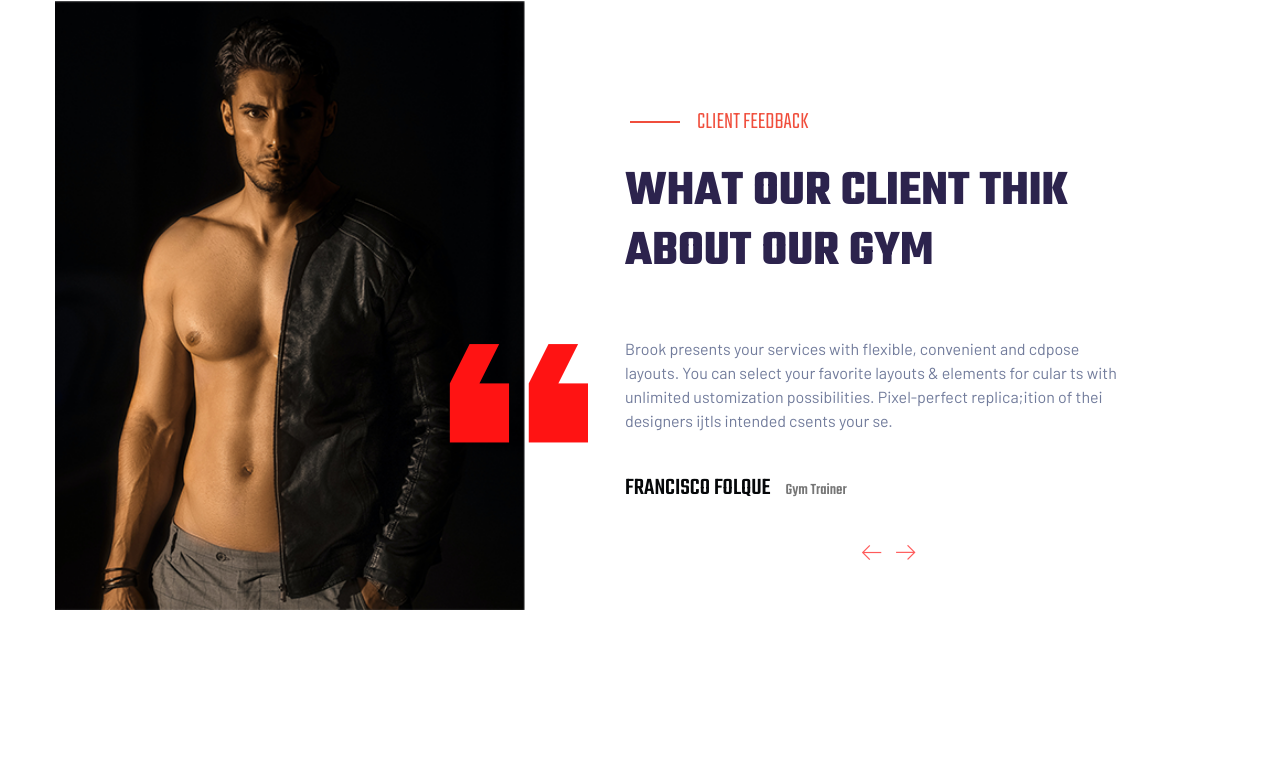
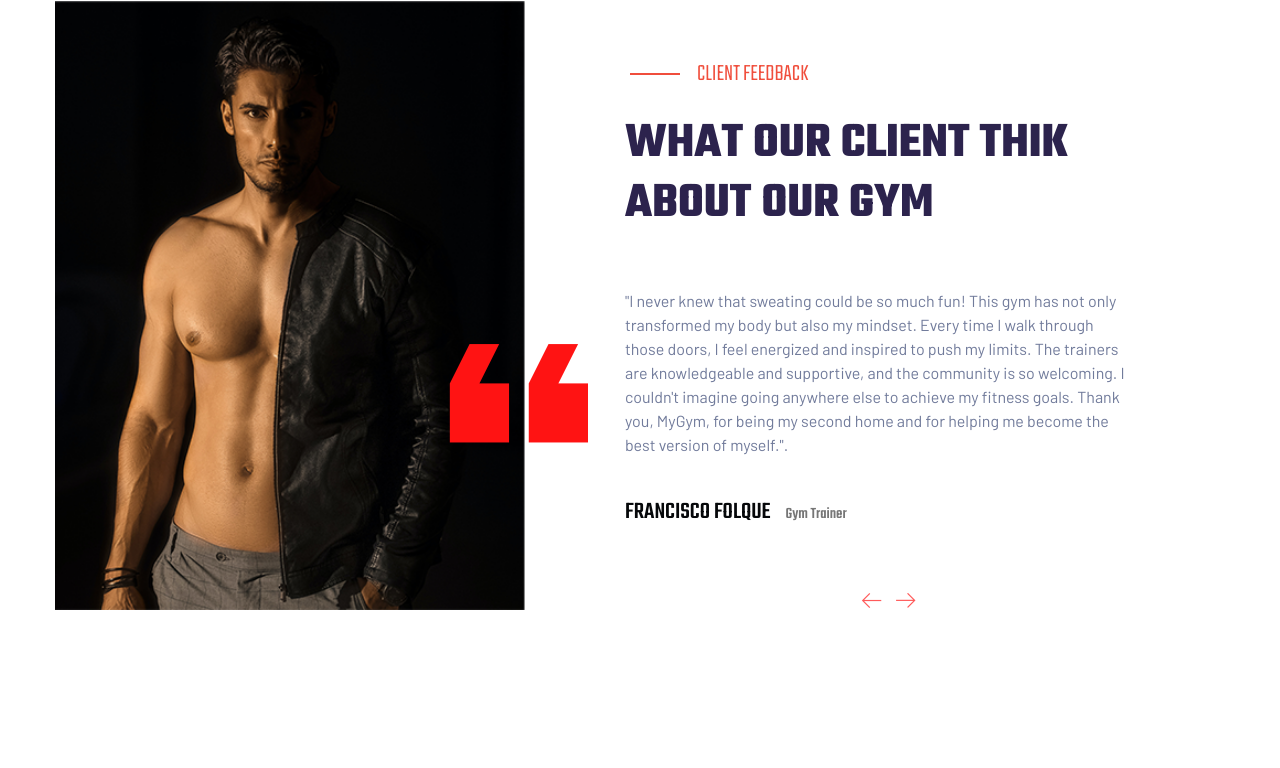
Before and after one commit to JRaimundo3/MyGym, a plain HTML site: page index.html in a window 1280 px wide. Shown: the part 3513-4281 px from the top of the page. Drawn offline with Linux system fonts and the light colour scheme; files whose address does not match are found by name.

Commit message:
Change gym trainers quotes

```diff
--- a/index.html
+++ b/index.html
@@ -240,7 +240,7 @@
                                 <!-- Single Testimonial -->
                                 <div class="single-testimonial">
                                     <div class="testimonial-caption">
-                                        <p>Brook presents your services with flexible, convenient and cdpose layouts. You can select your favorite layouts & elements for cular ts with unlimited ustomization possibilities. Pixel-perfect replica;ition of thei designers ijtls intended csents your se.</p>
+                                        <p>"I've been a member of many gyms over the years, but none of them compare to MyGym. The state-of-the-art equipment, top-notch facilities, and expert trainers make every workout a new and exciting challenge. But what really sets this gym apart is the sense of community. I've made so many friends here and everyone is so supportive of each other's fitness journeys. It's truly a place where everyone feels welcome and motivated to reach their goals. I'm so grateful to be a part of this amazing gym."</p>
                                         <div class="rattiong-caption">
                                             <span>Afonso Silva<span>Gym Trainer</span> </span>
                                         </div>
@@ -249,7 +249,7 @@
                                 <!-- Single Testimonial -->
                                 <div class="single-testimonial">
                                     <div class="testimonial-caption">
-                                        <p>Brook presents your services with flexible, convenient and cdpose layouts. You can select your favorite layouts & elements for cular ts with unlimited ustomization possibilities. Pixel-perfect replica;ition of thei designers ijtls intended csents your se.</p>
+                                        <p>"I never knew that sweating could be so much fun! This gym has not only transformed my body but also my mindset. Every time I walk through those doors, I feel energized and inspired to push my limits. The trainers are knowledgeable and supportive, and the community is so welcoming. I couldn't imagine going anywhere else to achieve my fitness goals. Thank you, MyGym, for being my second home and for helping me become the best version of myself.".</p>
                                         <div class="rattiong-caption">
                                             <span>Francisco Folque<span>Gym Trainer</span> </span>
                                         </div>
```
